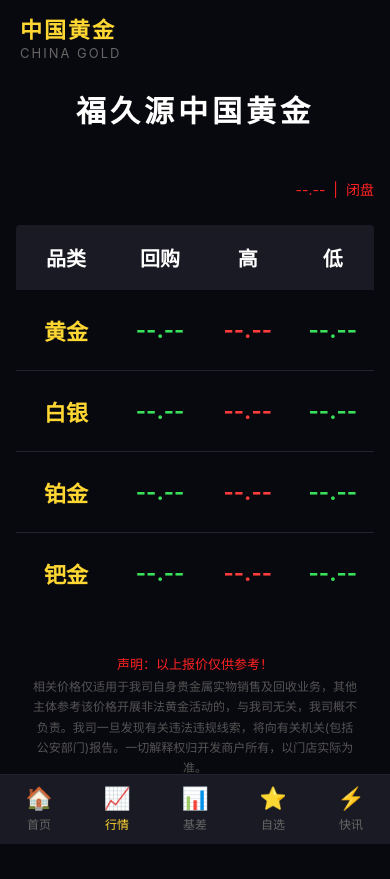
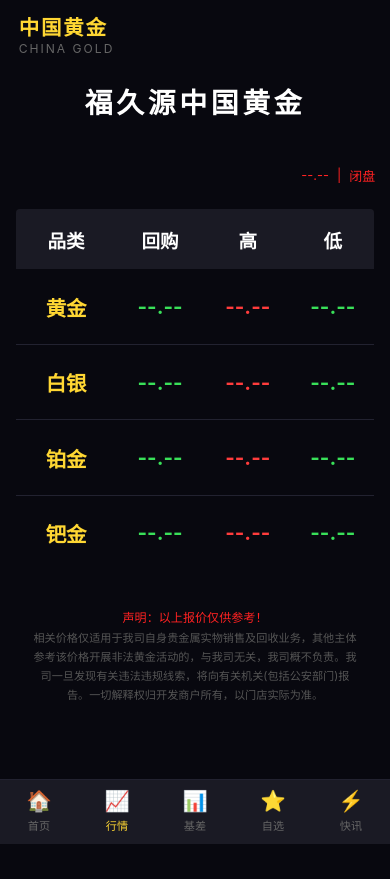
Before and after one commit to xuzhou0530-eng/gold-quote, a website: page public/index.html in a window 390 px wide. After the commit the page ends 844 px from the top, so only its background shows below. Drawn offline with Linux system fonts and the light colour scheme; no server answers.

Commit message:
响应式适配：字号/间距/列宽自动缩放适配所有屏幕尺寸

```diff
--- a/public/index.html
+++ b/public/index.html
@@ -41,7 +41,7 @@
 
     /* ====== 头部 ====== */
     .logo-area {
-      padding: 16px 20px 0;
+      padding: clamp(12px, 3.8vw, 16px) clamp(14px, 4.8vw, 20px) 0;
     }
     .logo-text {
       display: flex;
@@ -49,24 +49,24 @@
       line-height: 1.3;
     }
     .logo-zh {
-      font-size: 22px;
+      font-size: clamp(16px, 5.24vw, 22px);
       font-weight: 700;
       color: var(--gold);
-      letter-spacing: 2px;
+      letter-spacing: clamp(1px, 0.48vw, 2px);
     }
     .logo-en {
-      font-size: 13px;
+      font-size: clamp(11px, 3.1vw, 13px);
       font-weight: 400;
       color: #666;
       letter-spacing: 2px;
     }
     .title {
-      padding: 26px 16px 32px;
+      padding: clamp(20px, 6.2vw, 26px) clamp(12px, 3.8vw, 16px) clamp(24px, 7.6vw, 32px);
       text-align: center;
-      font-size: 30px;
+      font-size: clamp(22px, 7.14vw, 30px);
       font-weight: 700;
       color: var(--white);
-      letter-spacing: 4px;
+      letter-spacing: clamp(2px, 0.95vw, 4px);
     }
 
     /* ====== 时间戳 ====== */
@@ -75,8 +75,8 @@
       justify-content: flex-end;
       align-items: center;
       gap: 8px;
-      padding: 16px 16px 26px;
-      font-size: 14px;
+      padding: clamp(12px, 3.8vw, 16px) clamp(12px, 3.8vw, 16px) clamp(18px, 6.2vw, 26px);
+      font-size: clamp(12px, 3.33vw, 14px);
       color: var(--ts-red);
       font-weight: 400;
     }
@@ -92,10 +92,10 @@
     .thead {
       display: flex;
       background: var(--nav-bg);
-      padding: 18px 0;
+      padding: clamp(12px, 4.3vw, 18px) 0;
     }
     .th {
-      font-size: 20px;
+      font-size: clamp(16px, 4.76vw, 20px);
       font-weight: 700;
       color: var(--white);
       text-align: center;
@@ -110,7 +110,7 @@
     .tr {
       display: flex;
       align-items: center;
-      padding: 24px 0;
+      padding: clamp(16px, 5.7vw, 24px) 0;
       border-bottom: 1px solid var(--divider);
       transition: background 0.3s;
     }
@@ -118,6 +118,7 @@
 
     .td {
       text-align: center;
+      white-space: nowrap;
     }
     .td-name  { flex: 0 0 28%; }
     .td-buy   { flex: 0 0 24.5%; }
@@ -126,28 +127,28 @@
 
     /* 品种名称 */
     .td-name span {
-      font-size: 22px;
+      font-size: clamp(16px, 5.24vw, 22px);
       font-weight: 700;
       color: var(--gold);
     }
 
     /* 回购价 */
     .td-buy span {
-      font-size: 22px;
+      font-size: clamp(16px, 5.24vw, 22px);
       font-weight: 700;
       color: var(--green);
     }
 
     /* 最高价 */
     .td-high span {
-      font-size: 22px;
+      font-size: clamp(16px, 5.24vw, 22px);
       font-weight: 700;
       color: var(--red);
     }
 
     /* 最低价 */
     .td-low span {
-      font-size: 22px;
+      font-size: clamp(16px, 5.24vw, 22px);
       font-weight: 700;
       color: var(--green);
     }
@@ -164,14 +165,14 @@
     /* ====== 免责声明 ====== */
     .disclaimer {
       text-align: center;
-      padding: 40px 24px 24px;
-      font-size: 13px;
+      padding: clamp(24px, 9.5vw, 40px) clamp(16px, 5.7vw, 24px) clamp(16px, 5.7vw, 24px);
+      font-size: clamp(11px, 3.1vw, 13px);
       color: #777;
       line-height: 1.8;
     }
     .disclaimer .l2 {
       color: #555;
-      font-size: 12px;
+      font-size: clamp(10px, 2.86vw, 12px);
       line-height: 1.7;
       padding: 0 8px;
     }
@@ -186,8 +187,8 @@
       max-width: 420px;
       display: flex;
       background: var(--nav-bg);
-      padding: 12px 0;
-      padding-bottom: max(12px, env(safe-area-inset-bottom));
+      padding: clamp(8px, 2.86vw, 12px) 0;
+      padding-bottom: max(clamp(8px, 2.86vw, 12px), env(safe-area-inset-bottom));
       border-top: 1px solid var(--divider);
     }
     .nav-item {
@@ -195,13 +196,13 @@
       display: flex;
       flex-direction: column;
       align-items: center;
-      gap: 6px;
-      font-size: 12px;
+      gap: clamp(4px, 1.43vw, 6px);
+      font-size: clamp(10px, 2.86vw, 12px);
       color: #666;
     }
     .nav-item.active { color: var(--gold); }
     .nav-icon {
-      font-size: 22px;
+      font-size: clamp(18px, 5.24vw, 22px);
       line-height: 1;
     }
     .nav-item.active .nav-icon {
@@ -225,7 +226,7 @@
       animation: spin .7s linear infinite;
     }
     @keyframes spin { to { transform: rotate(360deg); } }
-    .loading-text { font-size: 16px; color: var(--gray); }
+    .loading-text { font-size: clamp(13px, 3.8vw, 16px); color: var(--gray); }
   </style>
 </head>
 <body>
```
